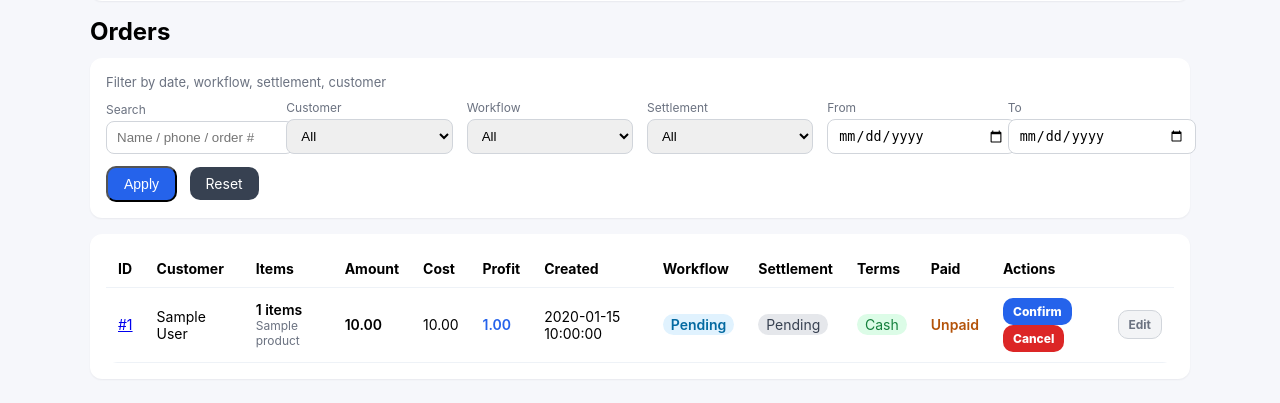
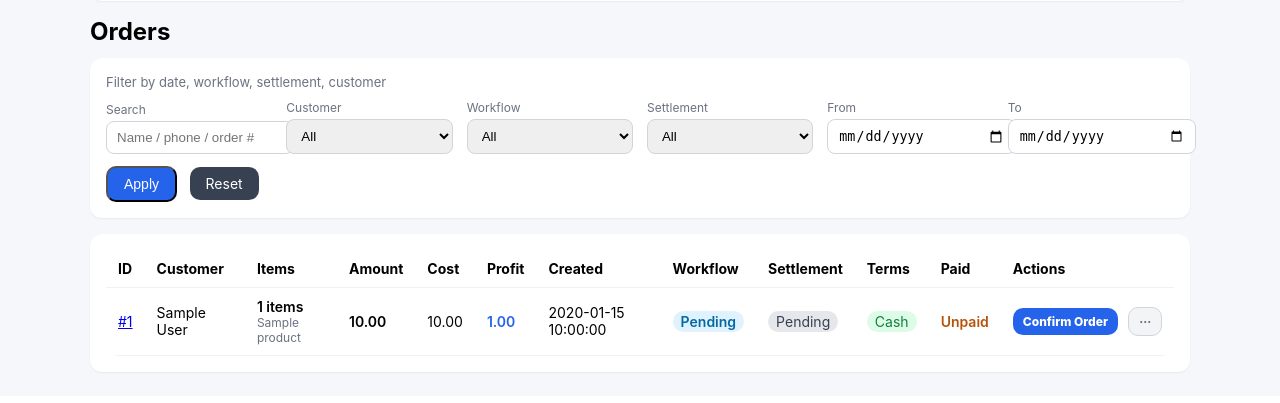
Before and after one commit to yancy0911/tea-supply-system, a Django app: page /orders/ in a window 1280 px wide. Shown: the part 413-816 px from the top of the page. After the commit the page ends 786 px from the top, so only its background shows below. Run offline with Django 4.2, Linux system fonts and the light colour scheme; a user stored in the database is signed in; data comes from the database, SQL or seed files in the repository; tables that the repository leaves empty hold one stand-in row (values such as "Sample post").

Commit message:
refactor order actions to professional UX
Made-with: Cursor

```diff
--- a/templates/orders_list.html
+++ b/templates/orders_list.html
@@ -129,6 +129,52 @@
     }
   </script>
 
+  <style>
+    /* Minimal dropdown (no bootstrap dependency) for order actions. */
+    details.orders-actions-dd {
+      display: inline-block;
+      position: relative;
+    }
+    details.orders-actions-dd > summary {
+      list-style: none;
+      cursor: pointer;
+      user-select: none;
+    }
+    details.orders-actions-dd > summary::-webkit-details-marker {
+      display: none;
+    }
+    .orders-actions-menu {
+      position: absolute;
+      right: 0;
+      top: calc(100% + 6px);
+      z-index: 20;
+      display: none;
+      min-width: 140px;
+      background: #fff;
+      border: 1px solid #e5e7eb;
+      border-radius: 12px;
+      box-shadow: 0 10px 30px rgba(15, 23, 42, 0.12);
+      overflow: hidden;
+      padding: 6px 0;
+    }
+    details.orders-actions-dd[open] .orders-actions-menu {
+      display: block;
+    }
+    .orders-actions-menu a {
+      display: block;
+      padding: 8px 12px;
+      font-size: 12px;
+      color: #111827;
+      text-decoration: none;
+      font-weight: 600;
+    }
+    .orders-actions-menu a:hover {
+      background: #f3f4f6;
+    }
+    .orders-actions-menu a.danger {
+      color: #b91c1c;
+    }
+  </style>
   <h2 style="margin: 0 0 12px 0">Orders</h2>
 
   <form method="get" class="card" style="margin-bottom: 16px">
@@ -290,48 +336,53 @@
                   </span>
                 {% else %}
                   <div style="display:flex; align-items:center; justify-content:space-between; gap: 10px;">
-                    <div>
-                      {% if row.order.workflow_status == "pending_confirm" or row.order.workflow_status == "pending" %}
+                    <div style="flex: 1 1 auto; min-width: 0;">
+                      {% if row.order.workflow_status == "confirmed" %}
+                        <a
+                          href="{% url 'order_paid' row.order.id %}"
+                          style="display:inline-block; padding: 6px 10px; font-size: 12px; border-radius:10px; background:#15803d; color:#fff; font-weight:800; text-decoration:none; white-space:nowrap;"
+                        >Mark as Paid</a>
+                      {% else %}
                         {% if row.cost_missing %}
                           <span
-                            style="display:inline-block; padding: 6px 10px; font-size: 12px; margin-right: 6px; opacity: .55; cursor: not-allowed; border-radius:10px; background:#2563eb; color:#fff; font-weight:800;"
+                            style="display:inline-block; padding: 6px 10px; font-size: 12px; border-radius:10px; opacity: .55; cursor: not-allowed; background:#2563eb; color:#fff; font-weight:800; white-space:nowrap;"
                             title="Cost not set"
-                          >Confirm (no cost)</span>
+                          >Confirm Order</span>
                         {% elif row.profit is not None and row.profit < 0 %}
                           <span
-                            style="display:inline-block; padding: 6px 10px; font-size: 12px; margin-right: 6px; opacity: .55; cursor: not-allowed; border-radius:10px; background:#2563eb; color:#fff; font-weight:800;"
+                            style="display:inline-block; padding: 6px 10px; font-size: 12px; border-radius:10px; opacity: .55; cursor: not-allowed; background:#2563eb; color:#fff; font-weight:800; white-space:nowrap;"
                             title="Negative profit"
-                          >Confirm (loss)</span>
+                          >Confirm Order</span>
                         {% elif row.profit_rate is not None and row.profit_rate < 5 %}
                           <a
                             href="{% url 'order-confirm' row.order.id %}"
-                            style="display:inline-block; padding: 6px 10px; font-size: 12px; margin-right: 6px; border-radius:10px; background:#2563eb; color:#fff; font-weight:800; text-decoration:none;"
+                            style="display:inline-block; padding: 6px 10px; font-size: 12px; border-radius:10px; background:#2563eb; color:#fff; font-weight:800; text-decoration:none; white-space:nowrap;"
                             onclick="return confirm('Low margin. Continue?');"
-                          >Confirm</a>
+                          >Confirm Order</a>
                         {% else %}
                           <a
                             href="{% url 'order-confirm' row.order.id %}"
-                            style="display:inline-block; padding: 6px 10px; font-size: 12px; margin-right: 6px; border-radius:10px; background:#2563eb; color:#fff; font-weight:800; text-decoration:none;"
-                          >Confirm</a>
+                            style="display:inline-block; padding: 6px 10px; font-size: 12px; border-radius:10px; background:#2563eb; color:#fff; font-weight:800; text-decoration:none; white-space:nowrap;"
+                          >Confirm Order</a>
                         {% endif %}
-                        <a
-                          href="{% url 'order-cancel' row.order.id %}"
-                          style="display:inline-block; padding: 6px 10px; font-size: 12px; border-radius:10px; background:#dc2626; color:#fff; font-weight:800; text-decoration:none;"
-                        >Cancel</a>
-                      {% elif row.order.workflow_status == "confirmed" %}
-                        <a
-                          href="{% url 'order_paid' row.order.id %}"
-                          style="display:inline-block; padding: 6px 10px; font-size: 12px; border-radius:10px; background:#15803d; color:#fff; font-weight:800; text-decoration:none;"
-                        >Mark paid</a>
                       {% endif %}
                     </div>
-                    <a
-                      class="btn secondary"
-                      href="{% url 'order-status-update' row.order.id %}"
-                      style="padding: 6px 10px; font-size: 12px; background:#f3f4f6; color:#6b7280; border: 1px solid #d1d5db; border-radius:10px; font-weight:700; text-decoration:none;"
-                    >
-                      Edit
-                    </a>
+
+                    <details class="orders-actions-dd" style="flex: 0 0 auto;">
+                      <summary
+                        style="padding: 6px 10px; font-size: 12px; border-radius:10px; background:#f3f4f6; color:#6b7280; border: 1px solid #d1d5db; font-weight:800; cursor:pointer;"
+                        aria-label="More actions"
+                      >
+                        ⋯
+                      </summary>
+                      <div class="orders-actions-menu">
+                        <a
+                          class="danger"
+                          href="{% url 'order-cancel' row.order.id %}"
+                        >Cancel</a>
+                        <a href="{% url 'order-status-update' row.order.id %}">Edit</a>
+                      </div>
+                    </details>
                   </div>
                 {% endif %}
               </td>
```
